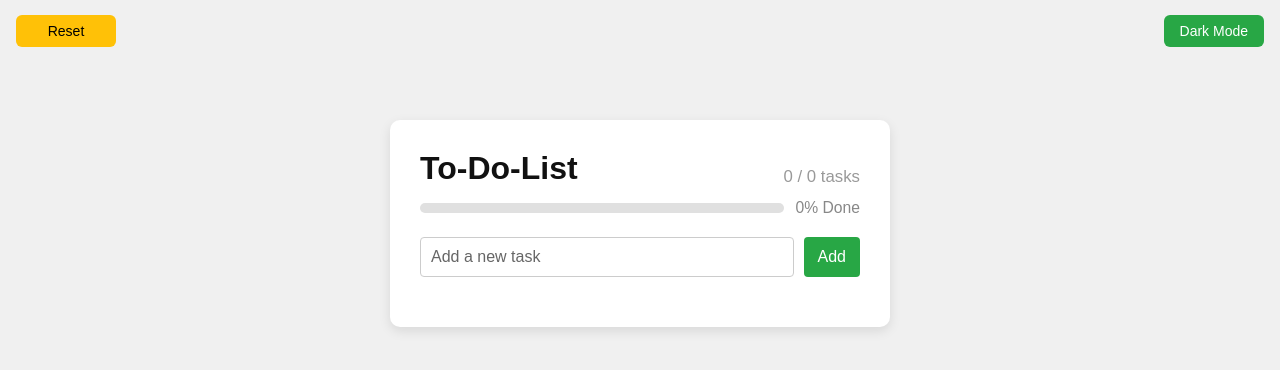
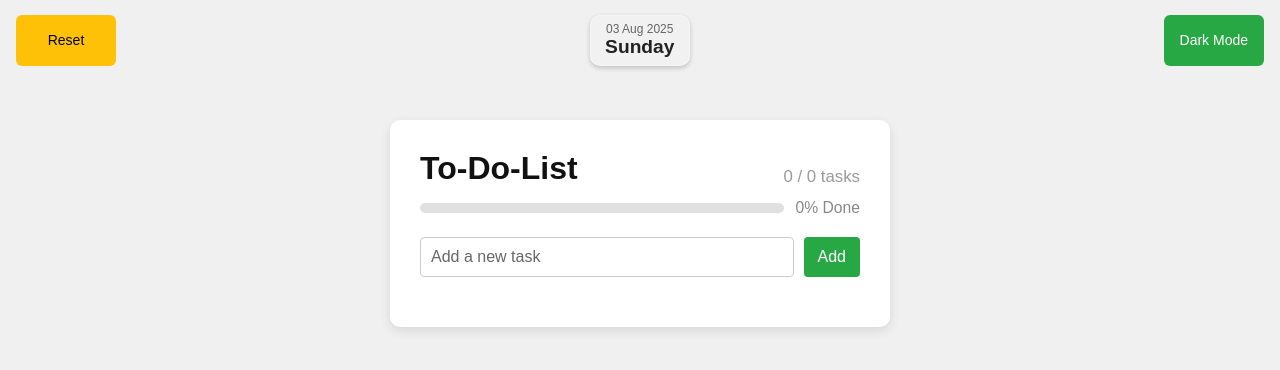
Before and after one commit to prakashseervi61/Todo-List-Web-App, a React (Vite) app: page / in a window 1280 px wide. Shown: the top 370 px of the page. Built offline with nearby package versions, Linux system fonts and the light colour scheme.

Commit message:
add date and day to top-bar

```diff
--- a/src/App.css
+++ b/src/App.css
@@ -404,3 +404,36 @@ li {
 .save-btn:hover {
   background-color: #45a049;
 }
+
+.clock {
+  text-align: center;
+  padding: 0.4rem 0.8rem;
+  border-radius: 10px;
+  background-color: rgba(255, 255, 255, 0.1);
+  box-shadow: 0 2px 5px rgba(0, 0, 0, 0.2);
+  display: inline-block;
+  min-width: 100px;
+  border: 1px solid rgba(255, 255, 255, 0.3);
+}
+
+.light .clock div:first-child {
+  font-size: 0.75rem;
+  color: #666;
+}
+
+.light .clock div:last-child {
+  font-size: 1.2rem;
+  font-weight: 600;
+  color: #222;
+}
+
+.dark .clock div:first-child {
+  font-size: 0.75rem;
+  color: #ccc;
+}
+
+.dark .clock div:last-child {
+  font-size: 1.2rem;
+  font-weight: 600;
+  color: #fff;
+}
--- a/src/App.jsx
+++ b/src/App.jsx
@@ -1,4 +1,4 @@
-import React, { useState } from 'react';
+import React, { useState, useEffect } from 'react';
 import './App.css';
 import { FaTrash, FaEdit, FaCheck } from 'react-icons/fa';
 
@@ -8,7 +8,8 @@ function App() {
   const [isDarkMode, setIsDarkMode] = useState(false);
   const [editingIndex, setEditingIndex] = useState(null);
   const [editedText, setEditedText] = useState('');
-  const [showResetModal, setShowResetModal] = useState(false  );
+  const [showResetModal, setShowResetModal] = useState(false);
+  const [time, setTime] = useState(new Date());
 
   const addTask = () => {
     if (newTask.trim() === '' || editingIndex !== null) return;
@@ -55,6 +56,13 @@ function App() {
   };
   const handleCancelReset = () => setShowResetModal(false);
 
+  useEffect(() => {
+    const interval = setInterval(() => {
+      setTime(new Date());
+    }, 1000);
+    return () => clearInterval(interval);
+  }, []);
+
   const completedCount = tasks.filter(t => t.completed).length;
   const progress = tasks.length === 0 ? 0 : (completedCount / tasks.length) * 100;
 
@@ -74,6 +82,10 @@ function App() {
 
       <div className="top-bar">
         <button className="reset-btn" onClick={handleResetClick}>Reset</button>
+        <div className="clock">
+          <div>{time.toLocaleDateString('en-IN', { day: '2-digit', month: 'short', year: 'numeric' })}</div>
+          <div>{time.toLocaleDateString('en-IN', { weekday: 'long' })}</div>
+        </div>
         <button className="theme-toggle" onClick={toggleTheme}>
           {isDarkMode ? 'Light Mode' : 'Dark Mode'}
         </button>
```
